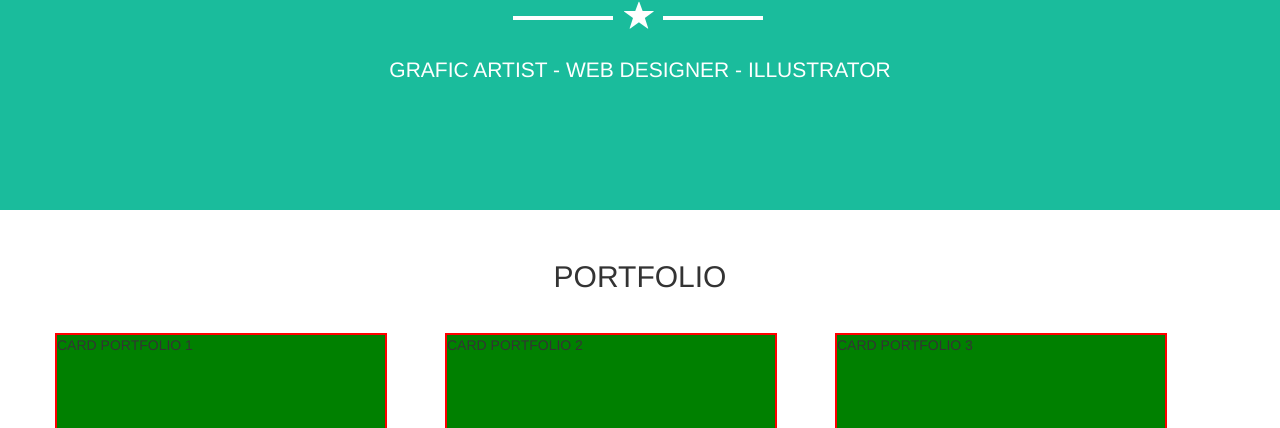
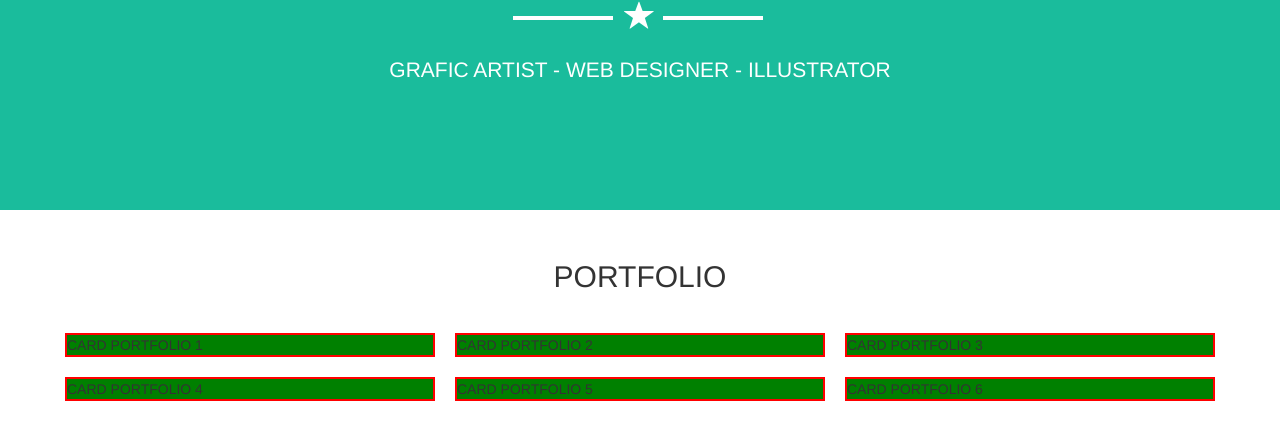
Before and after one commit to salvoab/html-css-bootstrap-freelancer, a plain HTML site: page index.html in a window 1280 px wide. Shown: the part 509-937 px from the top of the page. Drawn offline with nearby package versions, Linux system fonts and the light colour scheme.

Commit message:
Modificata classe utility py-10 in p-10 ( padding: 10px )

```diff
--- a/css/style.css
+++ b/css/style.css
@@ -2,8 +2,8 @@
 .p-90{
   padding: 90px;
 }
-.py-10{
-  padding: 10px 0;
+.p-10{
+  padding: 10px;
 }
 
 .my-bg-green{
@@ -68,8 +68,9 @@ nav div.collapse ul li a:hover{
 /* END jumbotron */
 
 .my-card-portfolio{
-  height: 240px;
-  width: 332px;
+  /* height: 240px;
+  width: 332px; */
+  width: 100%;
   background-color: green;
   border: 2px solid red;
 }
--- a/index.html
+++ b/index.html
@@ -57,32 +57,32 @@
         <!-- .container -->
         <div class="container">
           <div class="row">
-            <div class="col-lg-4 col-md-6 col-xs-12 py-10">
+            <div class="col-lg-4 col-md-6 col-xs-12 p-10">
               <div class="my-card-portfolio">CARD PORTFOLIO 1</div>
               <!-- /.my-card-portfolio -->
             </div>
             <!-- /.col-lg-4 col-md-6 col-xs-12 -->
-            <div class="col-lg-4 col-md-6 col-xs-12 py-10">
+            <div class="col-lg-4 col-md-6 col-xs-12 p-10">
               <div class="my-card-portfolio">CARD PORTFOLIO 2</div>
               <!-- /.my-card-portfolio -->
             </div>
             <!-- /.col-lg-4 col-md-6 col-xs-12 -->
-            <div class="col-lg-4 col-md-6 col-xs-12 py-10">
+            <div class="col-lg-4 col-md-6 col-xs-12 p-10">
               <div class="my-card-portfolio">CARD PORTFOLIO 3</div>
               <!-- /.my-card-portfolio -->
             </div>
             <!-- /.col-lg-4 col-md-6 col-xs-12 -->
-            <div class="col-lg-4 col-md-6 col-xs-12 py-10">
+            <div class="col-lg-4 col-md-6 col-xs-12 p-10">
               <div class="my-card-portfolio">CARD PORTFOLIO 4</div>
               <!-- /.my-card-portfolio -->
             </div>
             <!-- /.col-lg-4 col-md-6 col-xs-12 -->
-            <div class="col-lg-4 col-md-6 col-xs-12 py-10">
+            <div class="col-lg-4 col-md-6 col-xs-12 p-10">
               <div class="my-card-portfolio">CARD PORTFOLIO 5</div>
               <!-- /.my-card-portfolio -->
             </div>
             <!-- /.col-lg-4 col-md-6 col-xs-12 -->
-            <div class="col-lg-4 col-md-6 col-xs-12 py-10">
+            <div class="col-lg-4 col-md-6 col-xs-12 p-10">
               <div class="my-card-portfolio">CARD PORTFOLIO 6</div>
               <!-- /.my-card-portfolio -->
             </div>
```
